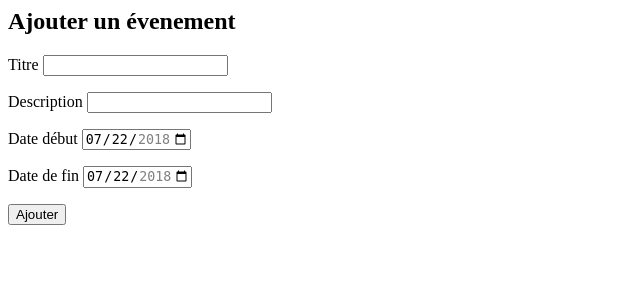
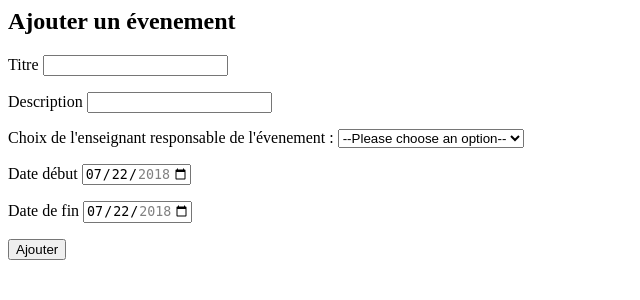
Before and after one commit to ForrayGabriel/INFO642_entretien, a PHP site: the page made by view/event/add.php in a window 1280 px wide. Shown: the top 300 px of the page, without its empty margins (0-640 px from the left). Run offline with PHP 8.4, Linux system fonts and the light colour scheme; data that the repository does not hold is empty.

Commit message:
Add event user event create choice

```diff
--- a/view/event/add.php
+++ b/view/event/add.php
@@ -10,6 +10,23 @@
 		Description
 		<input name='description_event'/>
 	</p>
+
+	<p>
+		<label for="idevent_creator">Choix de l'enseignant responsable de l'évenement :</label>
+
+		<select name="idevent_creator" id="idevent_creator">
+			<option value="0">--Please choose an option--</option>
+		<?php
+			foreach($data['internaluser'] as $user){
+				if($data['role_ban'] != $user->idrole){
+					echo "<option value=' " . $user->idinternaluser . " '>".  $user->nom_internaluser  . " " .  $user->prenom_internaluser  ."</option>";
+				}
+			}
+
+		?>
+		</select>
+	</p>
+
 	<!-- <p>
 		Responsable de l'évenement
 		<input name=''/>
```
